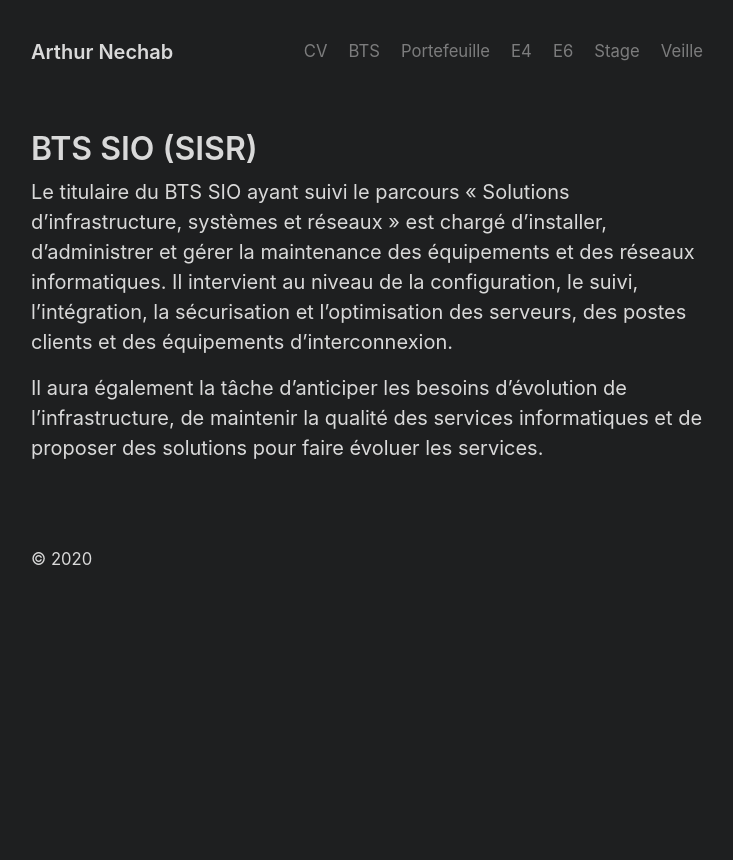
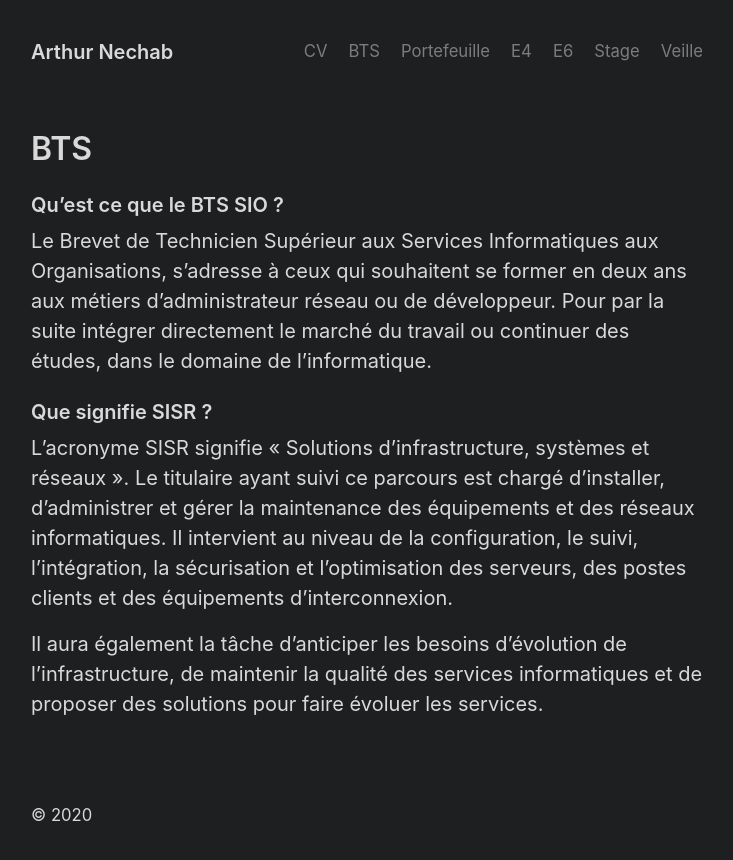
Before and after one commit to arthur-nechab/portfolio, a Jekyll site: the page built from bts.md, in a window 1280 px wide. Shown: the top 860 px of the page, without its empty margins (273-1006 px from the left). Built offline with Jekyll 4.4.1, drawn with Linux system fonts in a browser that asks for light colours.

Commit message:
Update bts.md

```diff
--- a/bts.md
+++ b/bts.md
@@ -1,8 +1,14 @@
 ---
 layout: page
-title: BTS SIO (SISR)
+title: BTS
 ---
 
-Le titulaire du BTS SIO ayant suivi le parcours « Solutions d’infrastructure, systèmes et réseaux » est chargé d’installer, d’administrer et gérer la maintenance des équipements et des réseaux informatiques. Il intervient au niveau de la configuration, le suivi, l’intégration, la sécurisation et l’optimisation des serveurs, des postes clients et des équipements d’interconnexion.
+### Qu'est ce que le BTS SIO ?
+
+Le Brevet de Technicien Supérieur aux Services Informatiques aux Organisations, s'adresse à ceux qui souhaitent se former en deux ans aux métiers d'administrateur réseau ou de développeur. Pour par la suite intégrer directement le marché du travail ou continuer des études, dans le domaine de l'informatique.
+
+### Que signifie SISR ?
+
+L’acronyme SISR signifie « Solutions d’infrastructure, systèmes et réseaux ». Le titulaire ayant suivi ce parcours est chargé d’installer, d’administrer et gérer la maintenance des équipements et des réseaux informatiques. Il intervient au niveau de la configuration, le suivi, l’intégration, la sécurisation et l’optimisation des serveurs, des postes clients et des équipements d’interconnexion.
 
 Il aura également la tâche d’anticiper les besoins d’évolution de l’infrastructure, de maintenir la qualité des services informatiques et de proposer des solutions pour faire évoluer les services.
```
